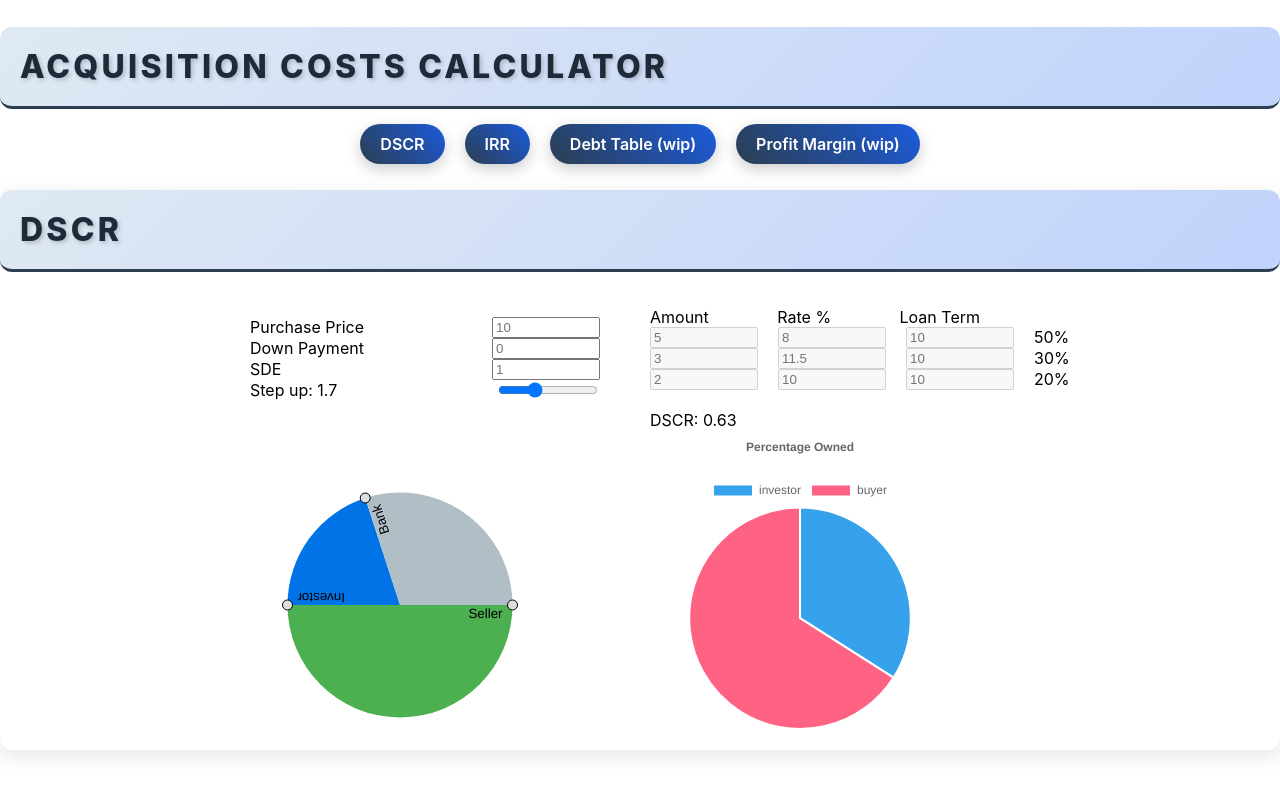
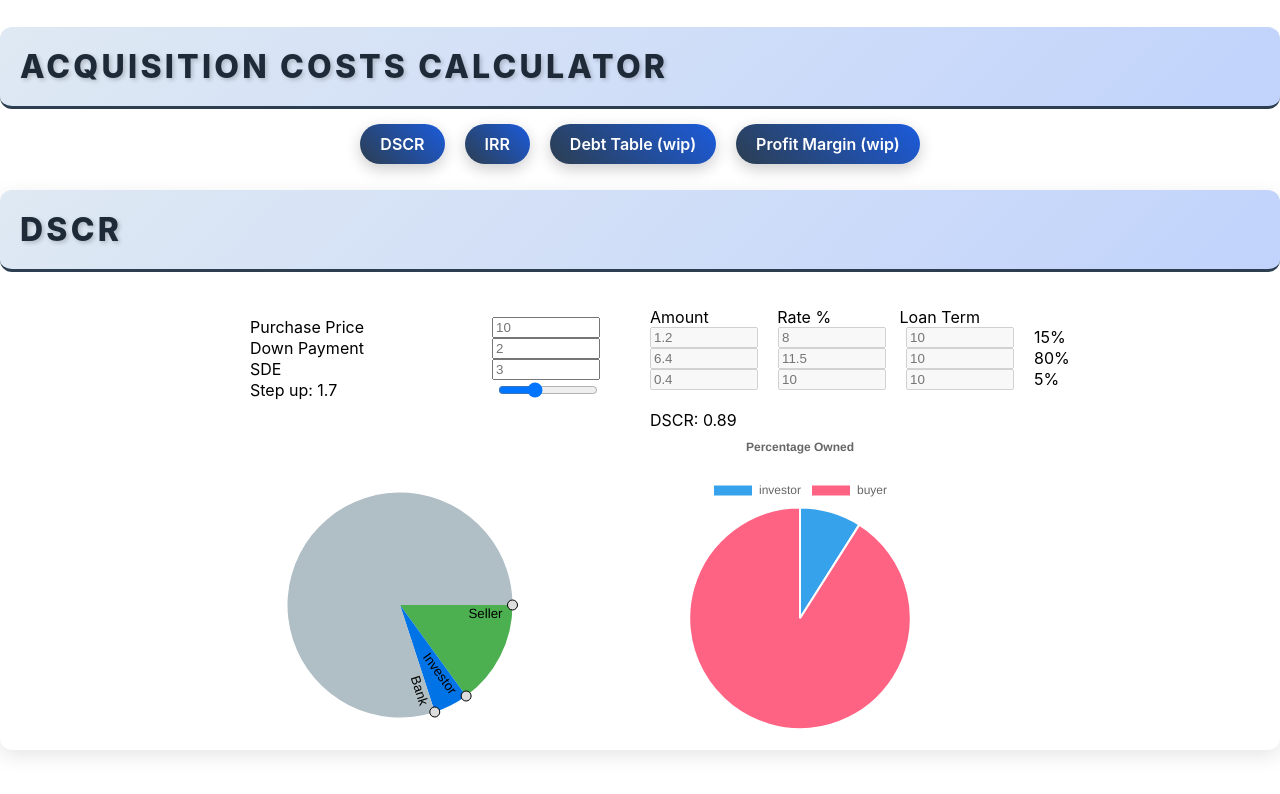
Before and after one commit to TheCoderNamedBridget/AcquisitionCostCalculator, a React (Create React App) app: page / in a window 1280 px wide. Shown: the top 794 px of the page. Built offline with nearby package versions, Linux system fonts and the light colour scheme.

Commit message:
set more realistic default values

```diff
--- a/src/Pages/Dscr.tsx
+++ b/src/Pages/Dscr.tsx
@@ -16,8 +16,8 @@ import DraggablePieChart from "../components/draggable-pie-chart/DraggablePieCha
 
 const Dscr = () => {
     const [purchasePrice, setPurchasePrice] = useState(10);
-    const [downPayment, setDownPayment] = useState(0); //inital buyer investment
-    const [sde, setSde] = useState(1);
+    const [downPayment, setDownPayment] = useState(2); //inital buyer investment
+    const [sde, setSde] = useState(3);
     const [debts, setDebts] = useState<DebtItem[]>([]);
     const [dscr, setDscr] = useState(0);
 
@@ -89,9 +89,9 @@ const Dscr = () => {
             canvas.width = 300;
             canvas.height = 250;
             var proportions = [
-                { proportion: 50, format: { color: "#4CAF50", label: 'Seller' } },
-                { proportion: 20, format: { color: "#0073e6", label: 'Investor' } },
-                { proportion: 30, format: { color: "#B0BEC5", label: 'Bank' } },];
+                { proportion: 15, format: { color: "#4CAF50", label: 'Seller' } },
+                { proportion: 5, format: { color: "#0073e6", label: 'Investor' } },
+                { proportion: 80, format: { color: "#B0BEC5", label: 'Bank' } },];
             const piechart = new DraggablePieChart({
                 canvas: canvas,
                 proportions: proportions,
@@ -117,6 +117,7 @@ const Dscr = () => {
                 <div className="inputs">
                     <br />
                     <LabelledInput labelText={"Purchase Price"} value={purchasePrice} setValue={setPurchasePrice} />
+                    {/* typical down payment for business is 10-30% of purchase price */}
                     <LabelledInput labelText={"Down Payment"} value={downPayment} setValue={setDownPayment} />
                     <LabelledInput labelText={"SDE"} value={sde} setValue={setSde} />
                     <div className="row">
```
